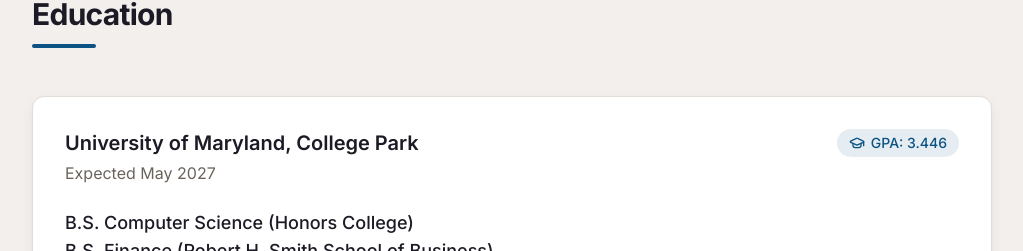
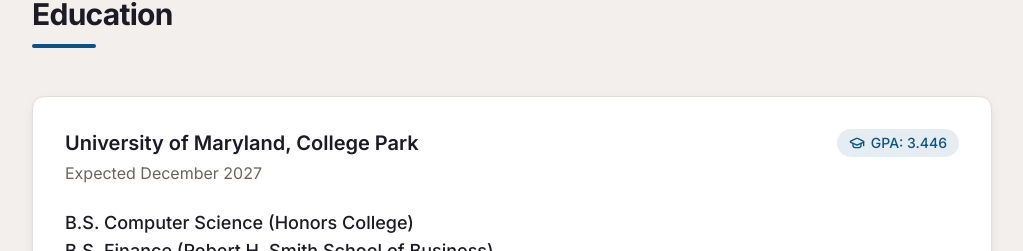
Before and after one commit to AhteshamAlvi/Personal_Website, a Next.js app: page / in a window 1280 px wide. Shown: the part 1624-1875 px from the top of the page, without its empty margins (128-1151 px from the left). Built offline with nearby package versions, Linux system fonts and the light colour scheme.

Commit message:
adjusted grad date

```diff
--- a/src/data/profile.ts
+++ b/src/data/profile.ts
@@ -57,7 +57,7 @@
     "Strategic Management (BMGT495)",
     "Differential Equations (MATH246)",
   ],
-  graduationDate: "May 2027",
+  graduationDate: "December 2027",
 };
 
 export const socialLinks: SocialLink[] = [
```
